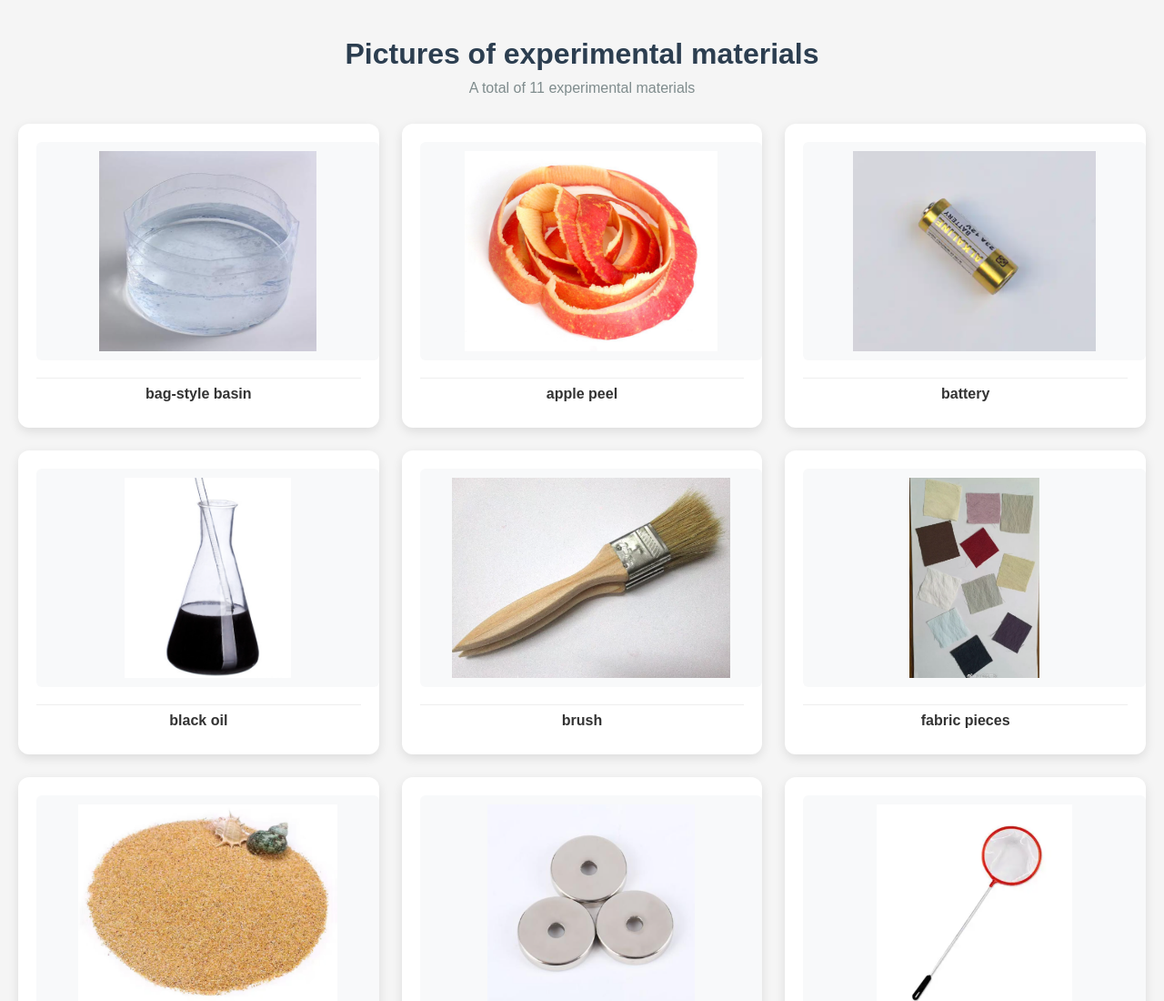
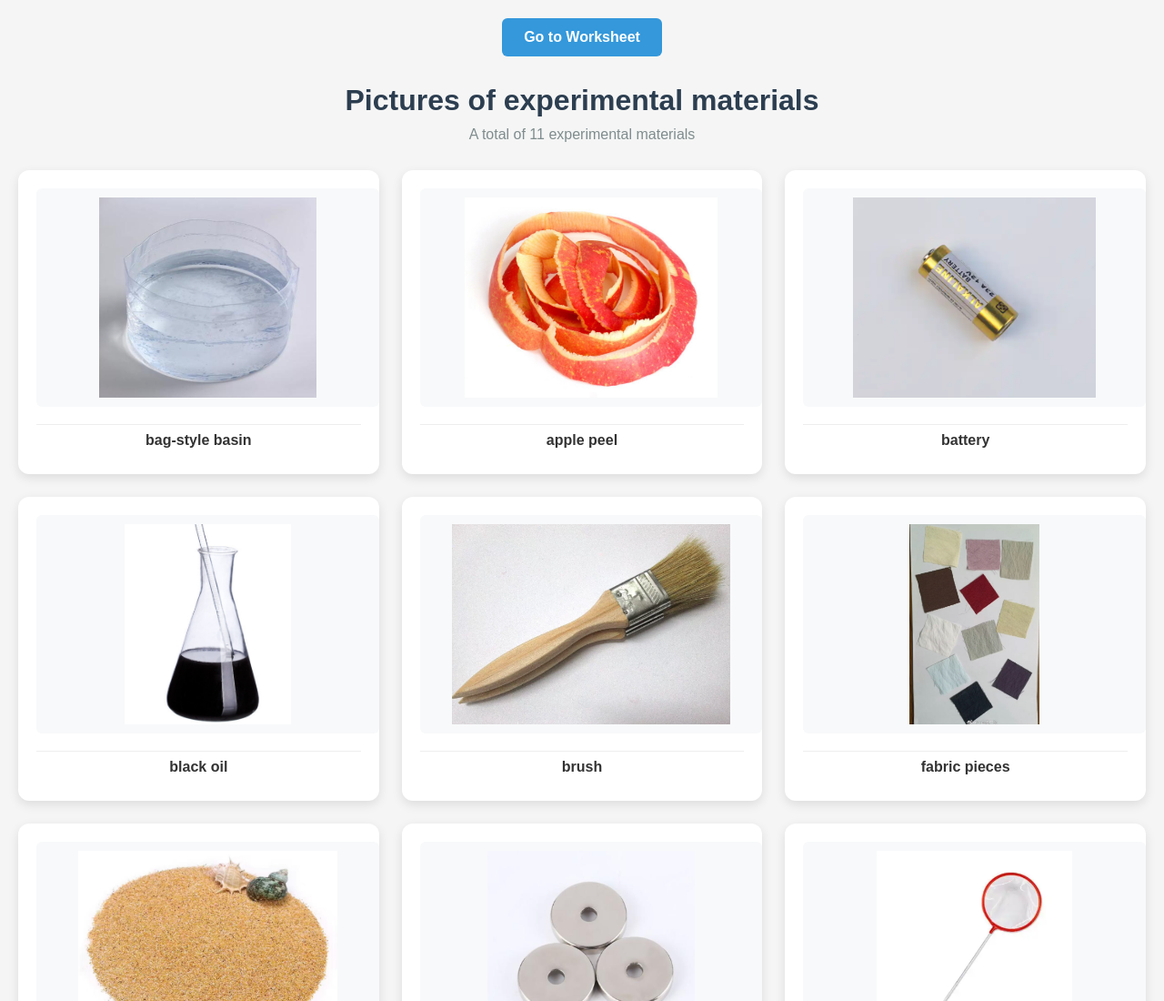
Before and after one commit to Jerry-18-bit/Photos, a plain HTML site: page index.html in a window 1280 px wide. Shown: the top 1100 px of the page at 91% size. Drawn offline with Linux system fonts and the light colour scheme.

Commit message:
index.html

```diff
--- a/index.html
+++ b/index.html
@@ -9,6 +9,23 @@
             margin: 0 auto;
             padding: 20px;
             background-color: #f5f5f5;
+        }
+        .navigation {
+            text-align: center;
+            margin-bottom: 30px;
+        }
+        .nav-button {
+            display: inline-block;
+            background-color: #3498db;
+            color: white;
+            padding: 12px 24px;
+            text-decoration: none;
+            border-radius: 6px;
+            font-weight: bold;
+            transition: background-color 0.3s ease;
+        }
+        .nav-button:hover {
+            background-color: #2980b9;
         }
         .gallery {
             display: grid;
@@ -58,6 +75,11 @@
     </style>
 </head>
 <body>
+    <!-- 新增导航栏 -->
+    <div class="navigation">
+        <a href="worksheet.html" class="nav-button">Go to Worksheet</a>
+    </div>
+
     <h1>Pictures of experimental materials</h1>
     <div class="subtitle">A total of 11 experimental materials</div>
     <div class="gallery">
@@ -107,5 +129,4 @@
         </div>
     </div>
 </body>
-
 </html>
```
